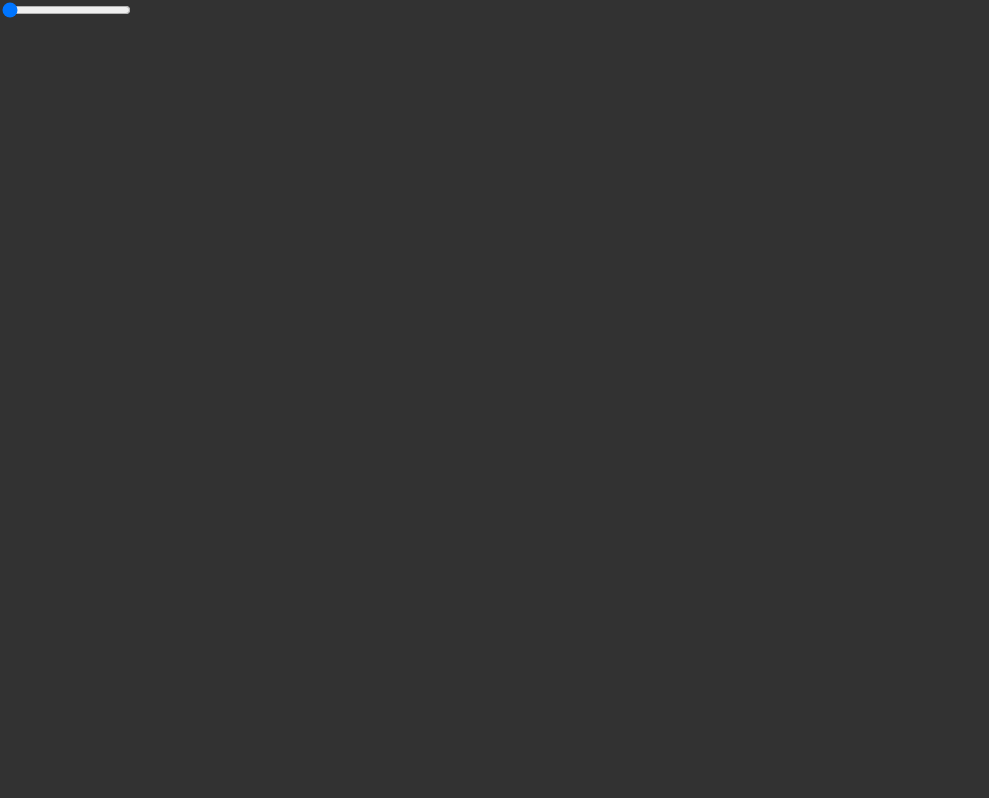
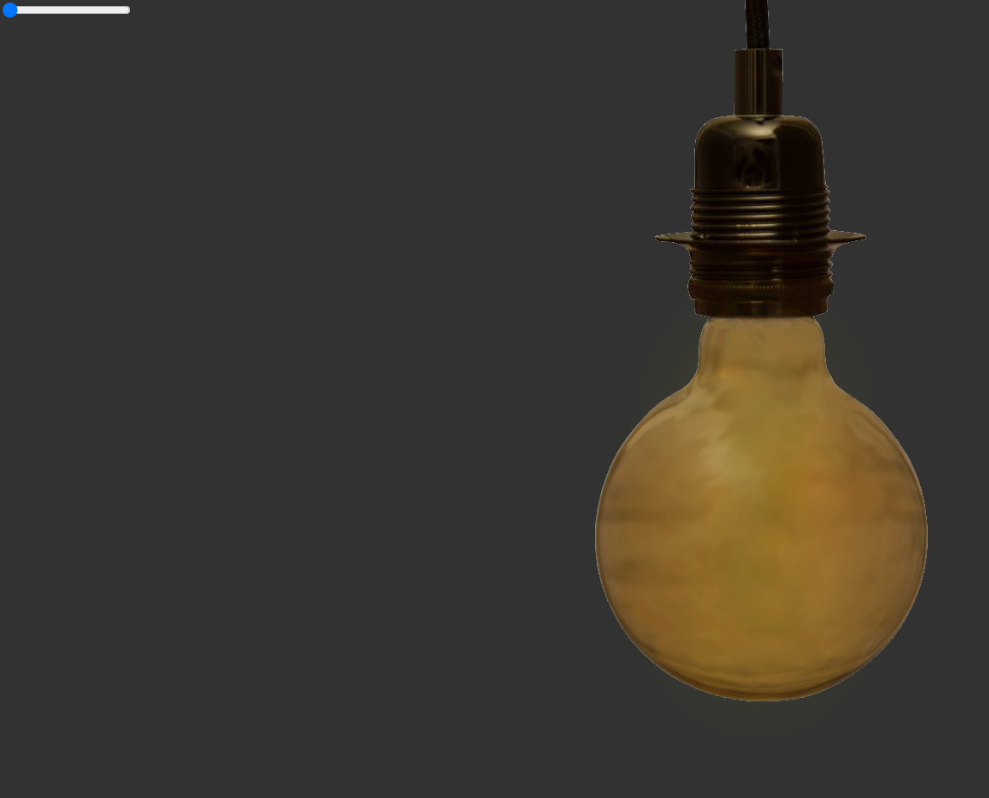
Before and after one commit to hedgecox/Hedgecox.dev, a React (Create React App) app: page / in a window 1280 px wide. Shown: the top 798 px of the page, without its empty margins (0-989 px from the left). Built offline with nearby package versions, Linux system fonts and the light colour scheme.

Commit message:
Bulb yellow glow, partial transparency

```diff
--- a/src/components/App.js
+++ b/src/components/App.js
@@ -1,4 +1,4 @@
-import React, { useState } from "react";
+import React, { useState, useRef, useEffect } from "react";
 import styled, { createGlobalStyle } from "styled-components";
 
 const GlobalStyle = createGlobalStyle`
@@ -14,12 +14,36 @@ const Main = styled.main`
 `;
 
 const Bulb = styled.img`
+	max-width: 100%;
+`;
+
+const BulbContainer = styled.div`
+	--bulb-opacity: 0.6;
 	position: absolute;
+	top: 0;
+	right: 200px;
+	max-width: 650px;
+	z-index: 1;
+
+	&:after {
+		content: "";
+		width: 0;
+		height: 245px;
+		position: absolute;
+		top: 320px;
+		left: 327px;
+		box-shadow: 0px 67px 106px 39px rgba(251, 255, 0, var(--bulb-opacity));
+	}
 `;
 
 const App = () => {
 	const [Brightness, SetBrightness] = useState(50);
 	const BrightnessChange = e => SetBrightness(e.target.value);
+	const BulbContainerRef = useRef();
+
+	useEffect(() => {
+		BulbContainerRef.current.style.setProperty("--bulb-opacity", Brightness / 255);
+	}, [Brightness]);
 
 	return (
 		<>
@@ -28,13 +52,15 @@ const App = () => {
 				<input
 					type="range"
 					min={50}
-					max={255}
+					max={240}
 					value={Brightness}
 					onChange={BrightnessChange}
 				/>
 			</Main>
 
-			<Bulb src="/bulb.png" alt="Lightbulb" />
+			<BulbContainer ref={BulbContainerRef}>
+				<Bulb src="/bulb2.png" alt="Lightbulb" />
+			</BulbContainer>
 		</>
 	);
 };
```
Also changed, not shown: public/bulb2.png (added).
